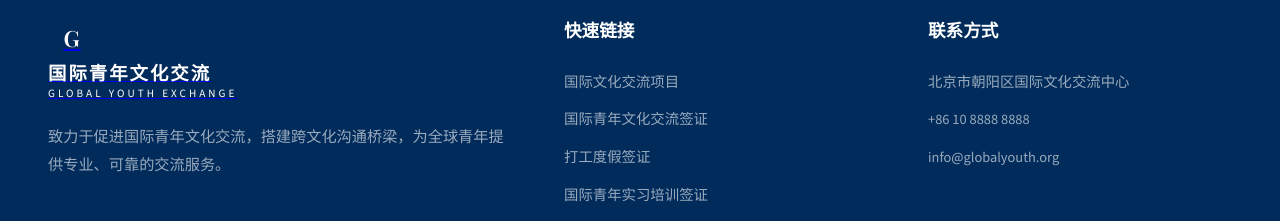
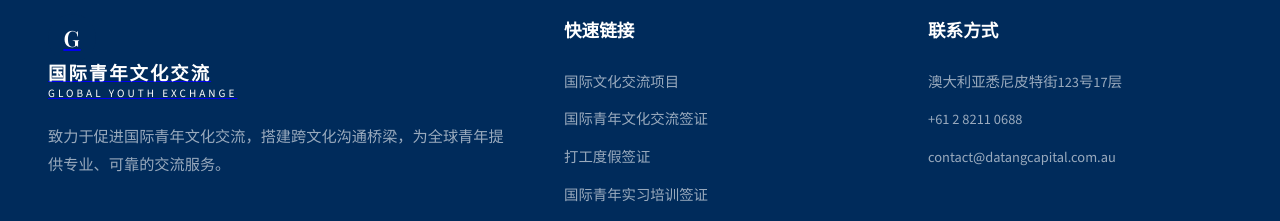
Before and after one commit to caidabai123/global-youth-exchange, a Vue app: page /internship-visa in a window 1280 px wide. Shown: the part 3130-3351 px from the top of the page. Built offline with nearby package versions, Linux system fonts and the light colour scheme.

Commit message:
Update footer contact info with Sydney headquarters details

```diff
--- a/src/components/Footer.vue
+++ b/src/components/Footer.vue
@@ -28,9 +28,9 @@
         <div class="footer-section">
           <h4>联系方式</h4>
           <div class="footer-links">
-            <a href="#">北京市朝阳区国际文化交流中心</a>
-            <a href="tel:+861088888888">+86 10 8888 8888</a>
-            <a href="mailto:info@globalyouth.org">info@globalyouth.org</a>
+            <a href="#">澳大利亚悉尼皮特街123号17层</a>
+            <a href="tel:+61282110688">+61 2 8211 0688</a>
+            <a href="mailto:contact@datangcapital.com.au">contact@datangcapital.com.au</a>
           </div>
         </div>
       </div>
```
Also changed, not shown: 2 other files (tests, documents, lock files or other folders).
